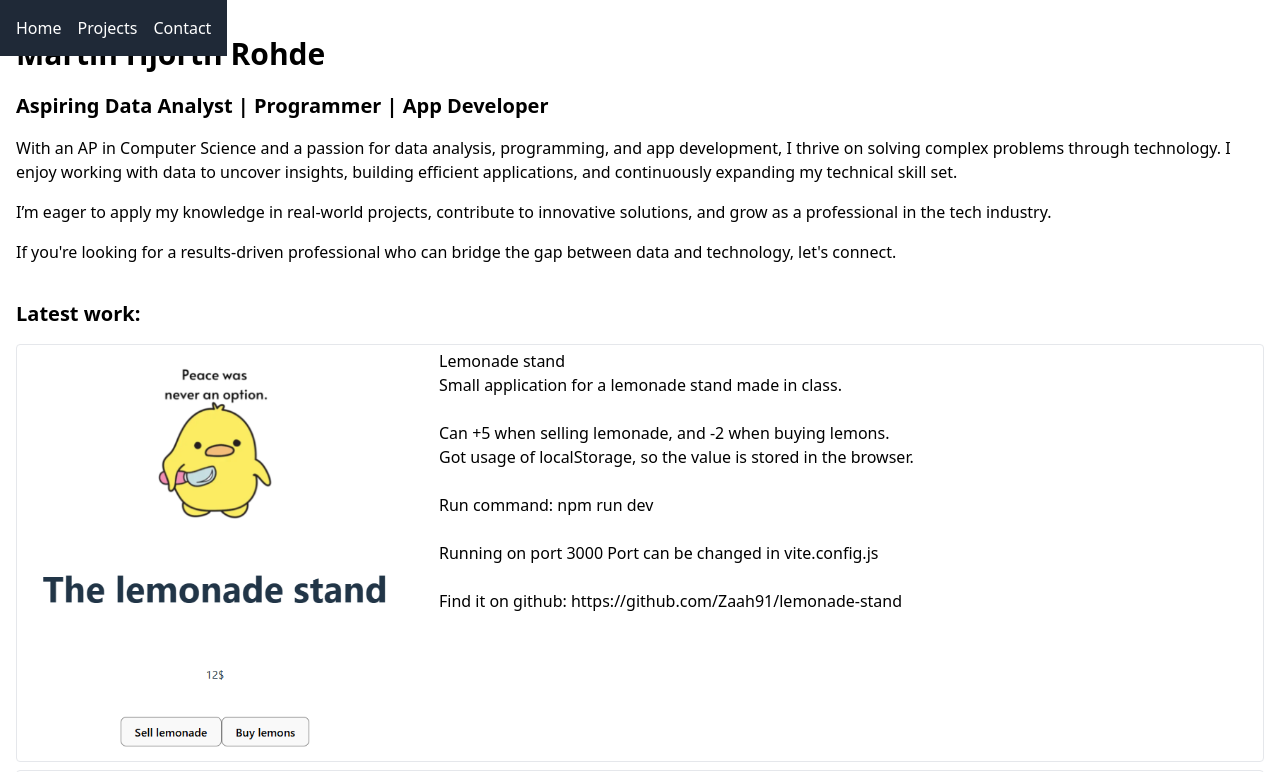
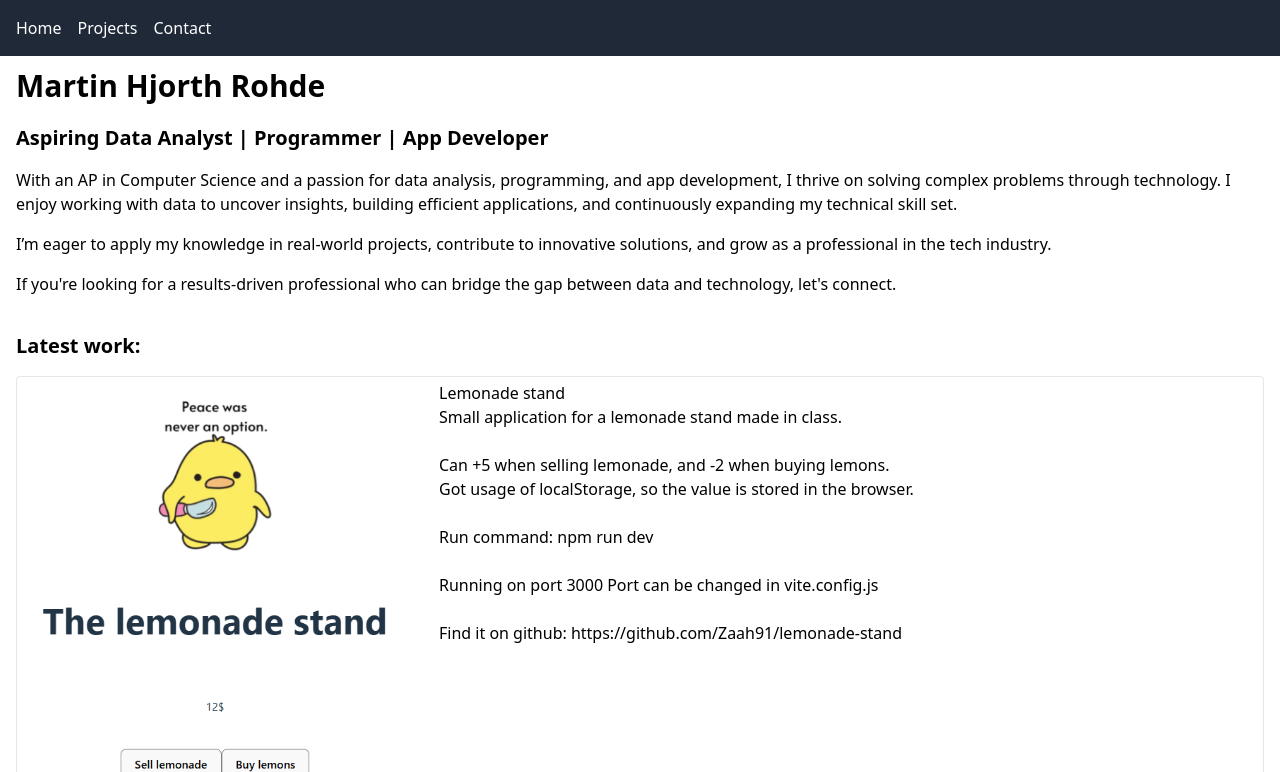
Before and after one commit to Zaah91/html-frameworks, a website: page html-tailwind/index.html in a window 1280 px wide. Shown: the top 772 px of the page. Drawn offline with nearby package versions, Linux system fonts and the light colour scheme.

Commit message:
tailwind update

```diff
--- a/html-tailwind/index.html
+++ b/html-tailwind/index.html
@@ -7,7 +7,7 @@
     <link rel="stylesheet" type="text/css" href="styling/style.css">
 </head>
 <body class="font-sans">
-<header class="bg-gray-800 text-white p-4 fixed top-0">
+<header class="bg-gray-800 text-white p-4 fixed top-0 w-full">
   <nav>
     <ul class="flex space-x-4">
       <li>
@@ -24,7 +24,7 @@
 </header>
 
 <!-- intro -->
-<div class="grid grid-cols-1 gap-4 p-4">
+<div class="grid grid-cols-1 gap-4 p-4 mt-8">
   <div class="container mx-auto" id="home">
     <h2 class="text-3xl font-bold mb-5 pt-5">Martin Hjorth Rohde</h2>
     <h3 class="text-xl mb-4 font-bold">Aspiring Data Analyst | Programmer | App Developer</h3>
```
